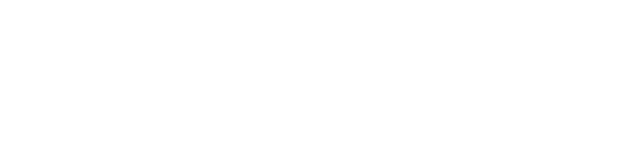
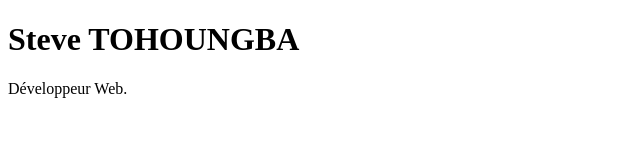
Before and after one commit to TSNB19/mon-cv, a plain HTML site: page index.html in a window 1280 px wide. Shown: the whole page, without its empty margins (0-640 px from the left). Drawn offline with Linux system fonts and the light colour scheme.

Commit message:
mise en place de la section titre

```diff
--- a/index.html
+++ b/index.html
@@ -7,6 +7,9 @@
   <link rel="stylesheet" href="style.css" />
 </head>
 <body>
-
+    <header>
+        <h1>Steve TOHOUNGBA</h1>
+        <p>Développeur Web.</p>
+    </header>
 </body>
 </html>
```
